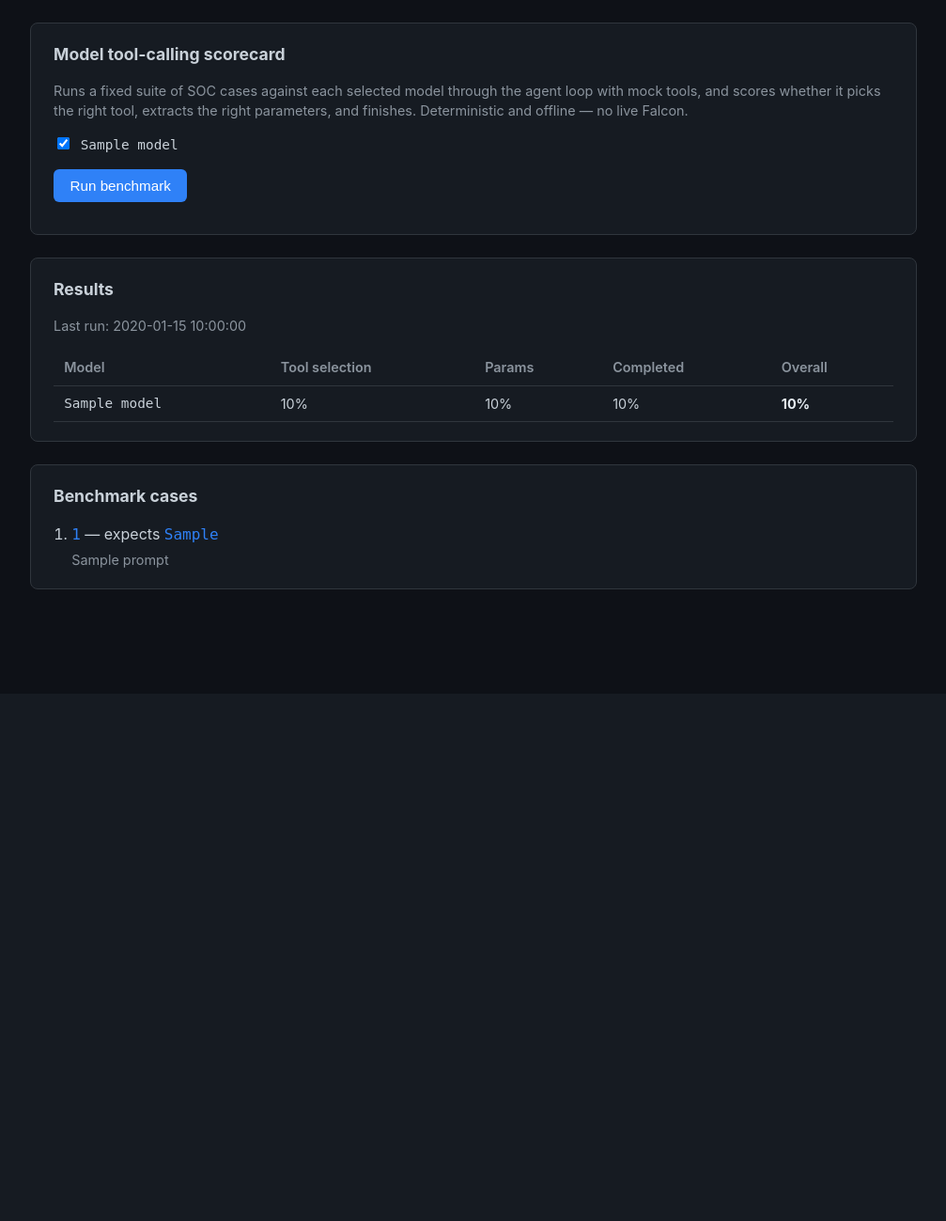
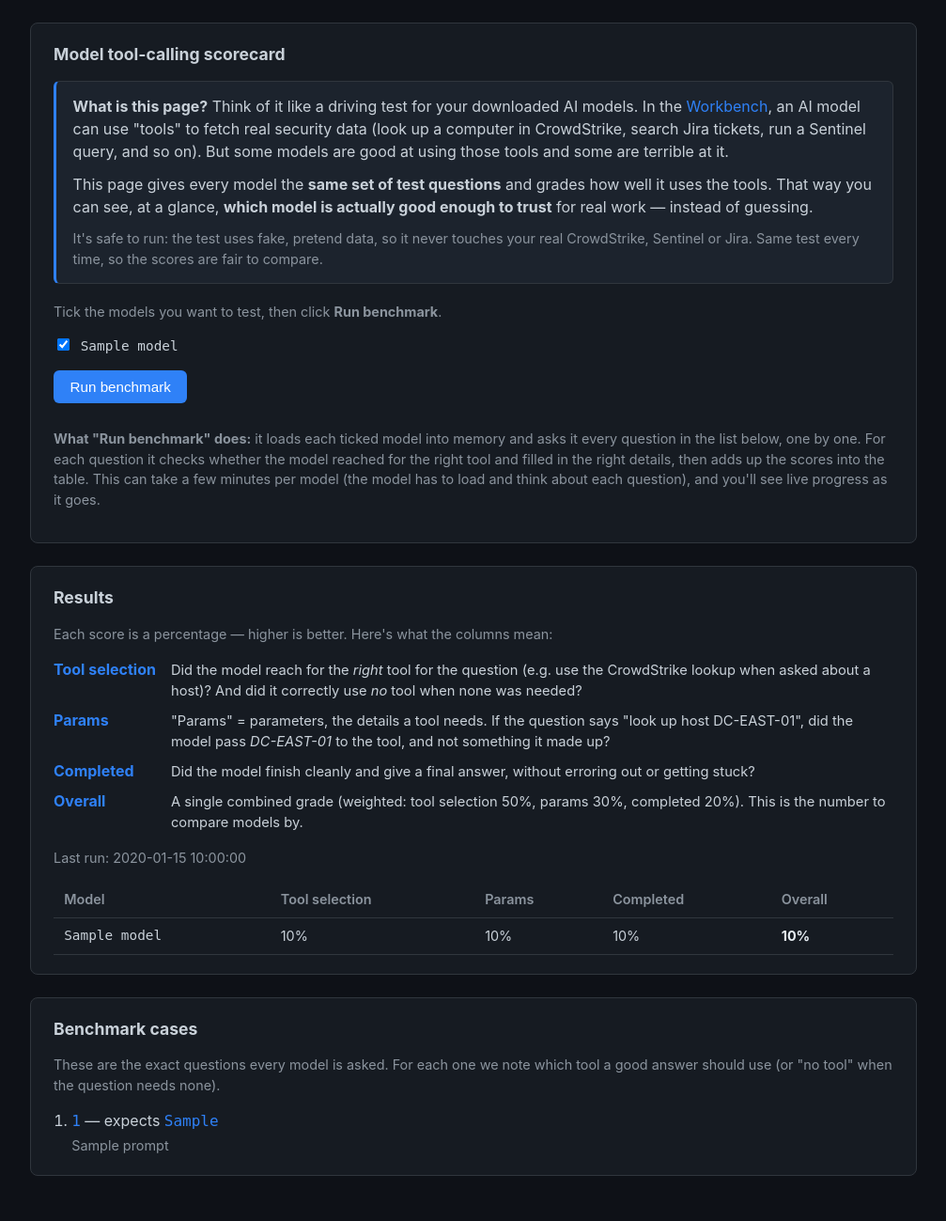
Before and after one commit to eugenechia/SOC-Playground, a FastAPI app: template web/templates/scorecard.html in a window 1280 px wide. Shown: the part 62-1361 px from the top of the page at 94% size, without its empty margins (136-1143 px from the left). Before the commit the page ends 689 px from the top, so only its background shows below. Run offline with FastAPI, Linux system fonts and the light colour scheme; the visitor is signed in with stand-in values (Sample User, id 1); the template is opened without the code that fills it: most values are stand-ins (such as "Sample title", 1, 10 or a date in 2020); parts of the project's set-up code (start-up, migrations or seed data) failed here and were passed over.

Commit message:
Scorecard: plain-language explainers for non-technical users
Make the Scorecard page self-explanatory:
- Top "what is this page" callout framing it as a driving test for AI models,
  noting it's safe (mock data) and fair (same test every run).
- Column legend defining Tool selection / Params / Completed / Overall.
- "What Run benchmark does" note by the button.
- One-line intro on the benchmark cases list.

Co-Authored-By: Claude Opus 4.8 (1M context) <noreply@anthropic.com>

```diff
--- a/web/static/style.css
+++ b/web/static/style.css
@@ -157,6 +157,20 @@ button:disabled { opacity: 0.5; cursor: default; }
 .clear-form { margin-top: 0.75rem; }
 
 /* ── Scorecard ───────────────────────────────────────────── */
+.explainer {
+  background: var(--panel-2); border: 1px solid var(--border);
+  border-left: 3px solid var(--accent); border-radius: 6px;
+  padding: 0.9rem 1.1rem; margin-bottom: 1.2rem;
+}
+.explainer p { margin: 0 0 0.7rem; }
+.explainer p:last-child { margin-bottom: 0; }
+.explainer-note { color: var(--muted); font-size: 0.9rem; }
+.metric-legend {
+  margin: 0.5rem 0 1rem; display: grid; gap: 0.5rem 1rem;
+  grid-template-columns: max-content 1fr; align-items: baseline;
+}
+.metric-legend dt { font-weight: 700; color: var(--accent); }
+.metric-legend dd { margin: 0; color: var(--text); font-size: 0.92rem; }
 .scorecard-form { display: flex; flex-direction: column; gap: 0.9rem; }
 .model-picks { display: flex; flex-direction: column; gap: 0.4rem; }
 .pick { font-family: monospace; font-size: 0.9rem; color: var(--text); cursor: pointer; }
--- a/web/templates/scorecard.html
+++ b/web/templates/scorecard.html
@@ -3,15 +3,28 @@
 {% block body %}
 <div class="panel">
   <h2>Model tool-calling scorecard</h2>
-  <p class="muted">
-    Runs a fixed suite of SOC cases against each selected model through the agent
-    loop with mock tools, and scores whether it picks the right tool, extracts the
-    right parameters, and finishes. Deterministic and offline — no live Falcon.
-  </p>
+
+  <div class="explainer">
+    <p><strong>What is this page?</strong> Think of it like a driving test for your
+    downloaded AI models. In the <a href="/workbench">Workbench</a>, an AI model can
+    use "tools" to fetch real security data (look up a computer in CrowdStrike, search
+    Jira tickets, run a Sentinel query, and so on). But some models are good at using
+    those tools and some are terrible at it.</p>
+
+    <p>This page gives every model the <strong>same set of test questions</strong> and
+    grades how well it uses the tools. That way you can see, at a glance, <strong>which
+    model is actually good enough to trust</strong> for real work — instead of guessing.</p>
+
+    <p class="explainer-note">It's safe to run: the test uses fake, pretend data, so it
+    never touches your real CrowdStrike, Sentinel or Jira. Same test every time, so the
+    scores are fair to compare.</p>
+  </div>
 
   {% if not models %}
     <div class="empty">No models downloaded. <a href="/models">Download one</a> first.</div>
   {% else %}
+    <p class="muted">Tick the models you want to test, then click <strong>Run
+    benchmark</strong>.</p>
     <form id="scorecard-form" class="scorecard-form">
       <div class="model-picks">
         {% for m in models %}
@@ -23,11 +36,37 @@
       <button type="submit" id="run-btn">Run benchmark</button>
       <span id="run-status" class="muted"></span>
     </form>
+    <p class="explainer-note" style="margin-top:0.8rem">
+      <strong>What "Run benchmark" does:</strong> it loads each ticked model into memory
+      and asks it every question in the list below, one by one. For each question it
+      checks whether the model reached for the right tool and filled in the right
+      details, then adds up the scores into the table. This can take a few minutes per
+      model (the model has to load and think about each question), and you'll see live
+      progress as it goes.
+    </p>
   {% endif %}
 </div>
 
 <div class="panel">
   <h2>Results</h2>
+  <p class="muted">Each score is a percentage — higher is better. Here's what the
+  columns mean:</p>
+  <dl class="metric-legend">
+    <dt>Tool selection</dt>
+    <dd>Did the model reach for the <em>right</em> tool for the question (e.g. use the
+      CrowdStrike lookup when asked about a host)? And did it correctly use <em>no</em>
+      tool when none was needed?</dd>
+    <dt>Params</dt>
+    <dd>"Params" = parameters, the details a tool needs. If the question says "look up
+      host DC-EAST-01", did the model pass <em>DC-EAST-01</em> to the tool, and not
+      something it made up?</dd>
+    <dt>Completed</dt>
+    <dd>Did the model finish cleanly and give a final answer, without erroring out or
+      getting stuck?</dd>
+    <dt>Overall</dt>
+    <dd>A single combined grade (weighted: tool selection 50%, params 30%, completed
+      20%). This is the number to compare models by.</dd>
+  </dl>
   <p id="results-meta" class="muted">
     {% if latest %}Last run: {{ latest.generated_at }}{% else %}No runs yet.{% endif %}
   </p>
@@ -57,6 +96,8 @@
 
 <div class="panel">
   <h2>Benchmark cases</h2>
+  <p class="muted">These are the exact questions every model is asked. For each one we
+  note which tool a good answer should use (or "no tool" when the question needs none).</p>
   <ol class="case-list">
     {% for c in cases %}
       <li>
```
